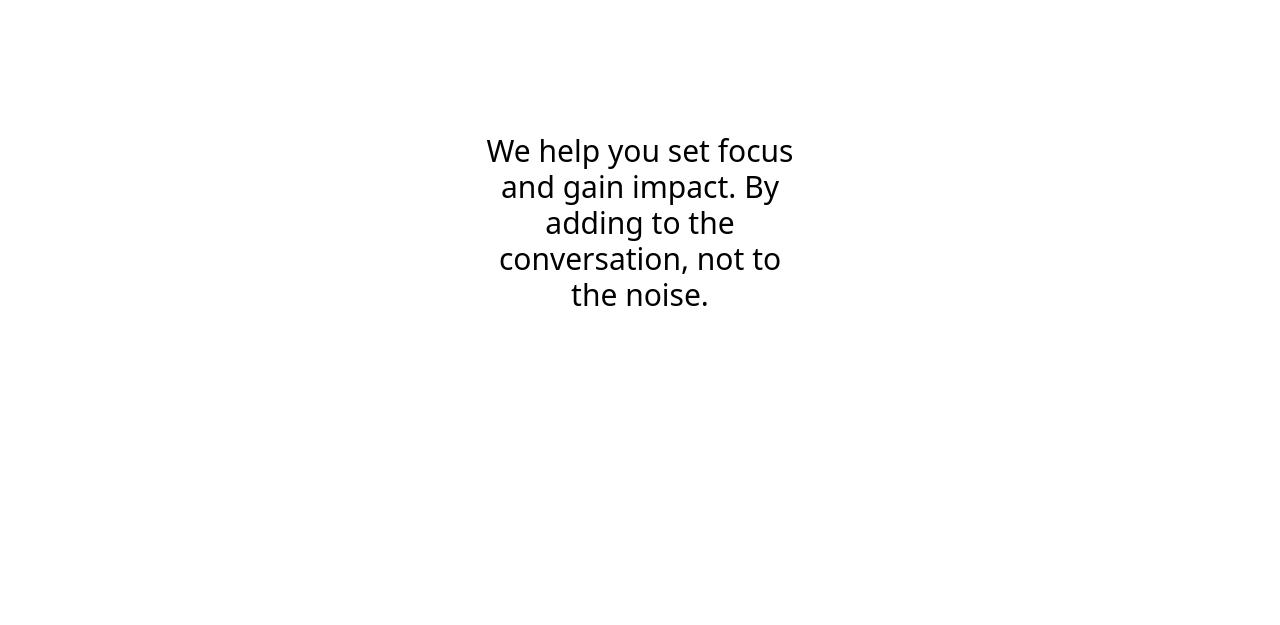
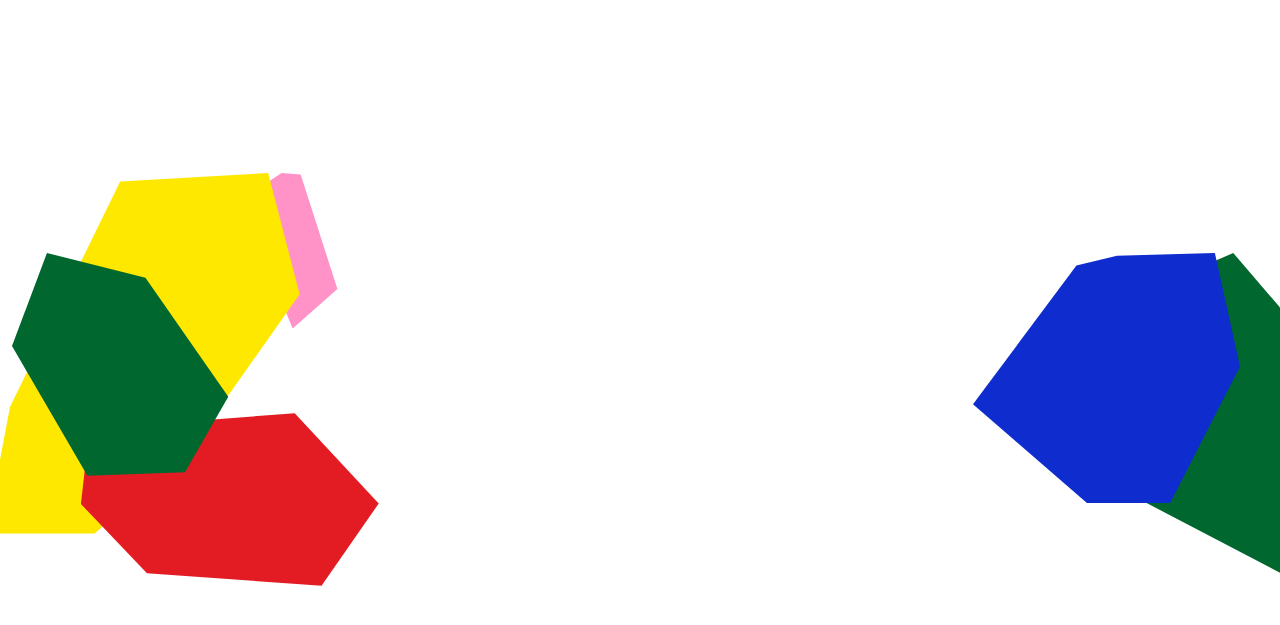
Before and after one commit to Baumeister-CO/Baumeister, a website built with Vite: page index.html in a window 1280 px wide. Shown: the part 119-744 px from the top of the page. Built offline with nearby package versions, Linux system fonts and the light colour scheme.

Commit message:
add images in hero section

```diff
--- a/index.html
+++ b/index.html
@@ -26,13 +26,24 @@
     <img class="lg:hidden" src="/images/menu.svg">
   </header>
 
-  <div class="h-105 flex">
-    <div class="text-center text-3xl max-w-xs m-auto">
-      We help you set
-      focus and gain
-      impact. By adding
-      to the conversation,
-      not to the noise.
+  <div class="h-105 relative mt-40">
+    <div class="w-full h-full relative">
+      <img class="absolute left-60" src="/public/images/pink.svg">
+      <img class="absolute top-20 right-0" src="/public/images/green2.svg">
+      <img class="absolute" src="/public/images/yellow.svg">
+      <img class="absolute top-20 right-10" src="/public/images/blue.svg">
+      <img class="absolute top-60 left-20" src="/public/images/red.svg">
+      <img class="absolute top-20 left-3" src="/public/images/green.svg">
+    </div>
+
+    <div class="absolute top-0 left-0 right-0 bottom-0 flex">
+      <div class="text-center text-2xl max-w-60 leading-tight m-auto mt-auto text-white font-bold">
+        We help you set
+        focus and gain
+        impact. By adding
+        to the conversation,
+        not to the noise.
+      </div>
     </div>
   </div>
 
```
Also changed, not shown: public/images/blue.svg (added), public/images/green.svg (added), public/images/green2.svg (added), public/images/pink.svg (added), public/images/red.svg (added), public/images/yellow.svg (added).
